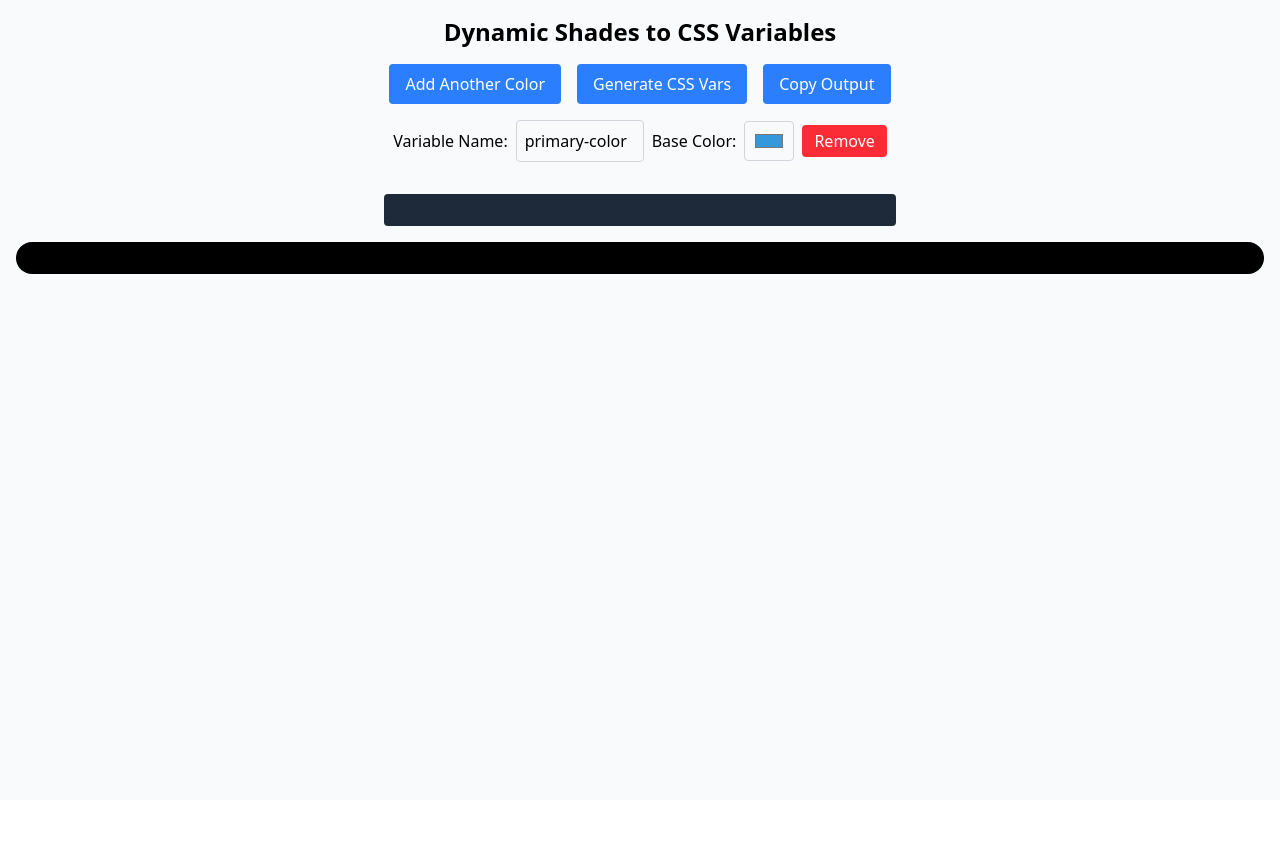
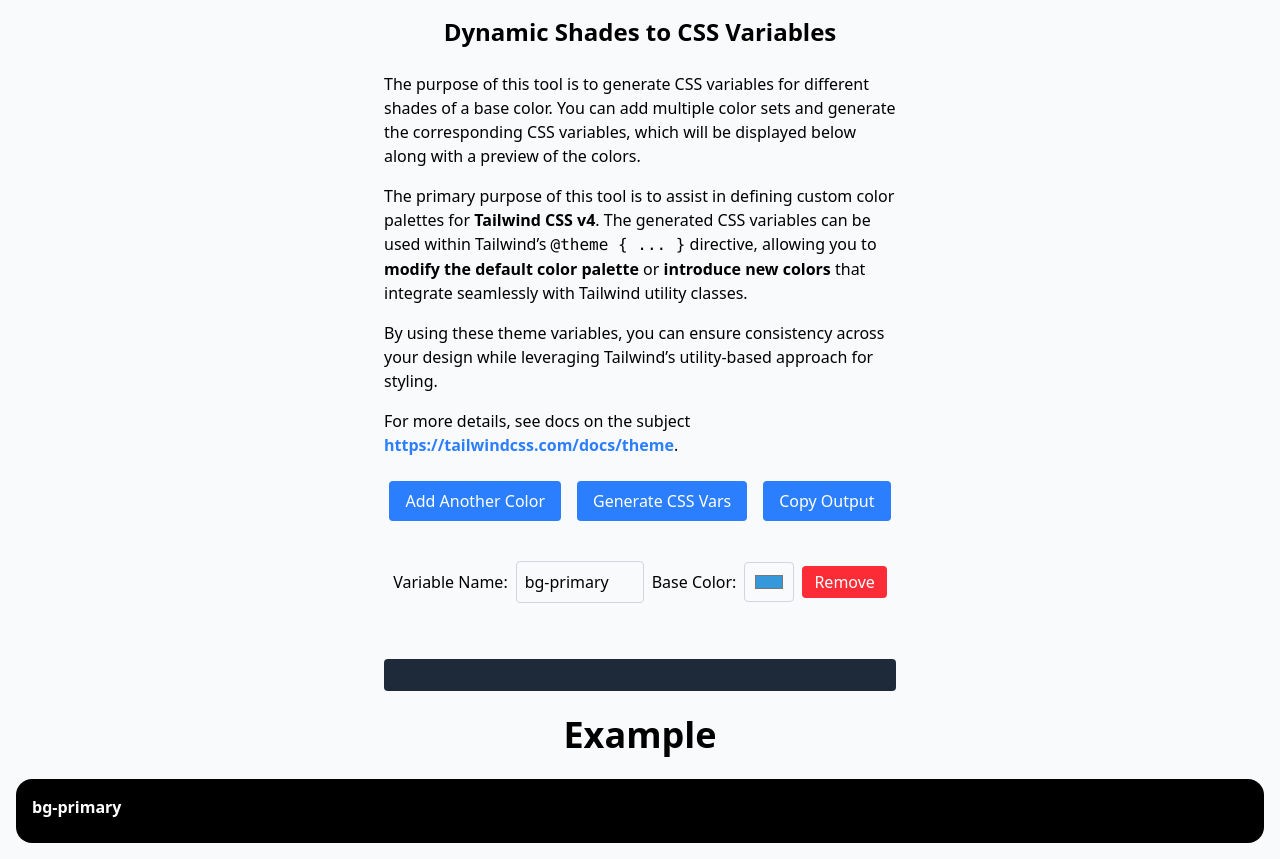
Before and after one commit to Maxiviper117/generate-colors-tailwindv4, a SvelteKit app: page / in a window 1280 px wide. Before the commit the page ends 800 px from the top, so only its background shows below. Built offline with nearby package versions, Linux system fonts and the light colour scheme.

Commit message:
refactor color set variable names and enhance documentation for dynamic color shade generator

```diff
--- a/src/routes/+page.svelte
+++ b/src/routes/+page.svelte
@@ -2,7 +2,7 @@
 	import chroma from 'chroma-js';
 
 	// Array of color set objects; each one has an id, variable name, and a base color.
-	let colorSets = $state([{ id: 0, varName: 'primary-color', baseColor: '#3498db' }]);
+	let colorSets = $state([{ id: 0, varName: 'bg-primary', baseColor: '#3498db' }]);
 	let colorSetCounter = 1; // Next id to use
 
 	// Holds the generated CSS output string.
@@ -110,8 +110,34 @@
 	</style>
 </svelte:head>
 
-<main class="flex min-h-screen flex-col items-center bg-gray-50 p-4">
-	<h2 class="mb-4 text-2xl font-bold">Dynamic Shades to CSS Variables</h2>
+<main class="flex min-h-screen flex-col items-center gap-6 bg-gray-50 p-4">
+	<h2 class="text-2xl font-bold">Dynamic Shades to CSS Variables</h2>
+	<div class="flex max-w-lg flex-col gap-4">
+		<p>
+			The purpose of this tool is to generate CSS variables for different shades of a base color.
+			You can add multiple color sets and generate the corresponding CSS variables, which will be
+			displayed below along with a preview of the colors.
+		</p>
+		<p>
+			The primary purpose of this tool is to assist in defining custom color palettes for
+			<strong>Tailwind CSS v4</strong>. The generated CSS variables can be used within Tailwind’s
+			<code>{'@theme { ... }'}</code> directive, allowing you to
+			<strong>modify the default color palette</strong> or
+			<strong>introduce new colors</strong> that integrate seamlessly with Tailwind utility classes.
+		</p>
+		<p>
+			By using these theme variables, you can ensure consistency across your design while leveraging
+			Tailwind’s utility-based approach for styling.
+		</p>
+		<!-- Added link to docs on the subject -->
+		<p>
+			For more details, see docs on the subject <a
+				class="font-bold text-blue-500"
+				href="https://tailwindcss.com/docs/theme">https://tailwindcss.com/docs/theme</a
+			>.
+		</p>
+	</div>
+
 	<div class="mb-4 flex justify-center space-x-4">
 		<button class="rounded bg-blue-500 px-4 py-2 text-white hover:bg-blue-700" onclick={addColorSet}
 			>Add Another Color</button
@@ -135,7 +161,7 @@
 					type="text"
 					id={'varName-' + cs.id}
 					bind:value={cs.varName}
-					placeholder="primary-color"
+					placeholder="bg-primary"
 					class="w-32 rounded border border-gray-300 p-2"
 				/>
 
@@ -165,17 +191,25 @@
 		>{cssOutput}</code
 	>
 
+	<div>
+		<h2 class="text-4xl font-bold">Example</h2>
+	</div>
+
 	<!-- Dummy boxes to preview the generated colors -->
-	<div
-		id="dummyShades"
-		class="mt-4 grid w-full grid-cols-[repeat(auto-fill,minmax(6rem,1fr))] gap-4 rounded-2xl bg-black p-4"
-	>
-		{#each dummyBoxes as box}
-			<div
-				class="flex h-24 w-24 items-center justify-center text-sm text-white shadow p-2 font-bold"
-				style="background: {box.cssColor};"
-			>
-				{box.varName}-{box.shade}
+	<div id="dummyShades" class="flex flex-col gap-4 w-full">
+		{#each colorSets as cs}
+			<div class="rounded-2xl bg-black p-4">
+				<h3 class="text-white mb-2 font-bold">{cs.varName}</h3>
+				<div class="flex flex-wrap">
+					{#each dummyBoxes.filter(box => box.varName === cs.varName) as box}
+						<div
+							class="flex h-24 w-24 items-center justify-center p-2 text-sm font-bold text-white"
+							style="background: {box.cssColor};"
+						>
+							{box.varName}-{box.shade}
+						</div>
+					{/each}
+				</div>
 			</div>
 		{/each}
 	</div>
```
